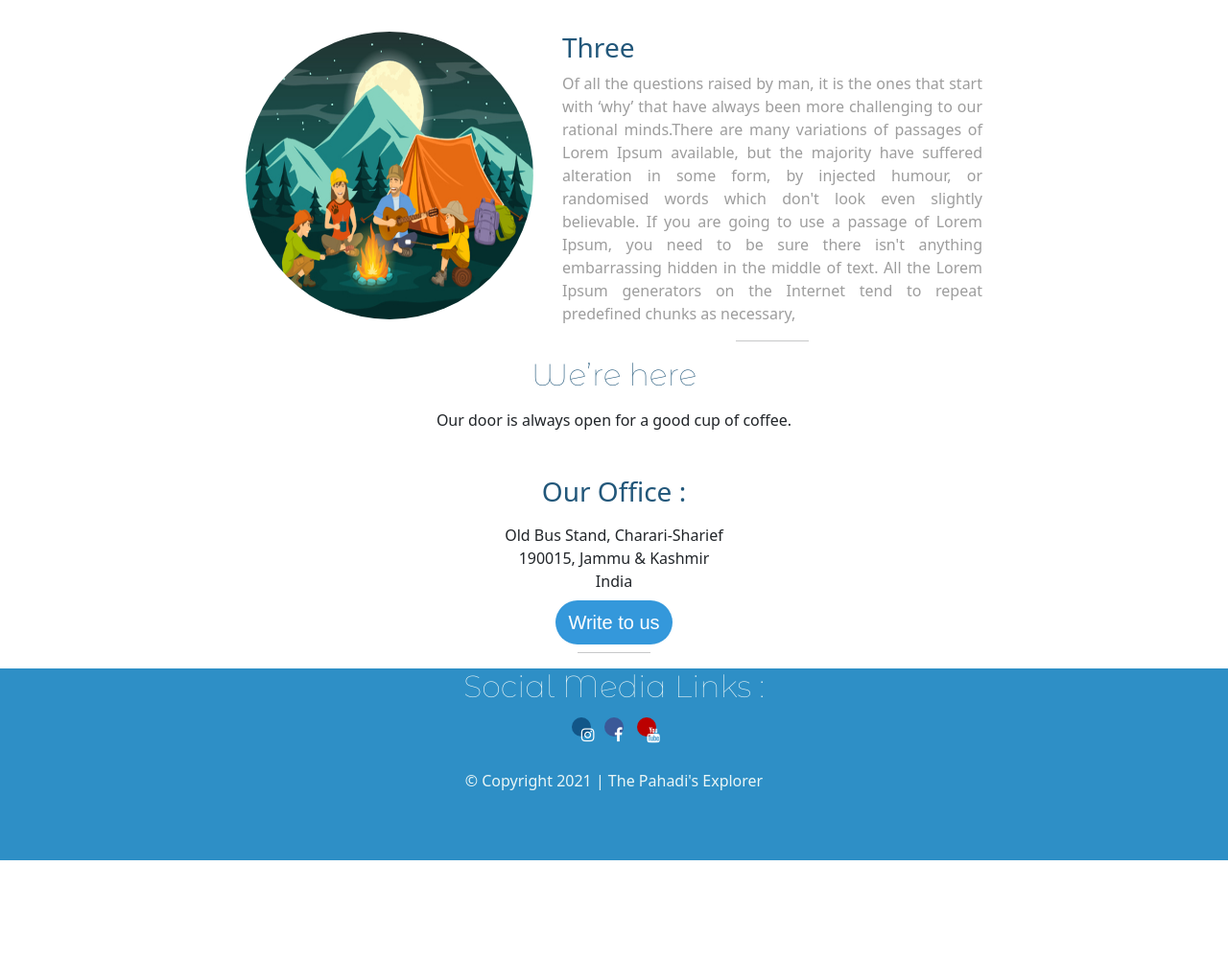
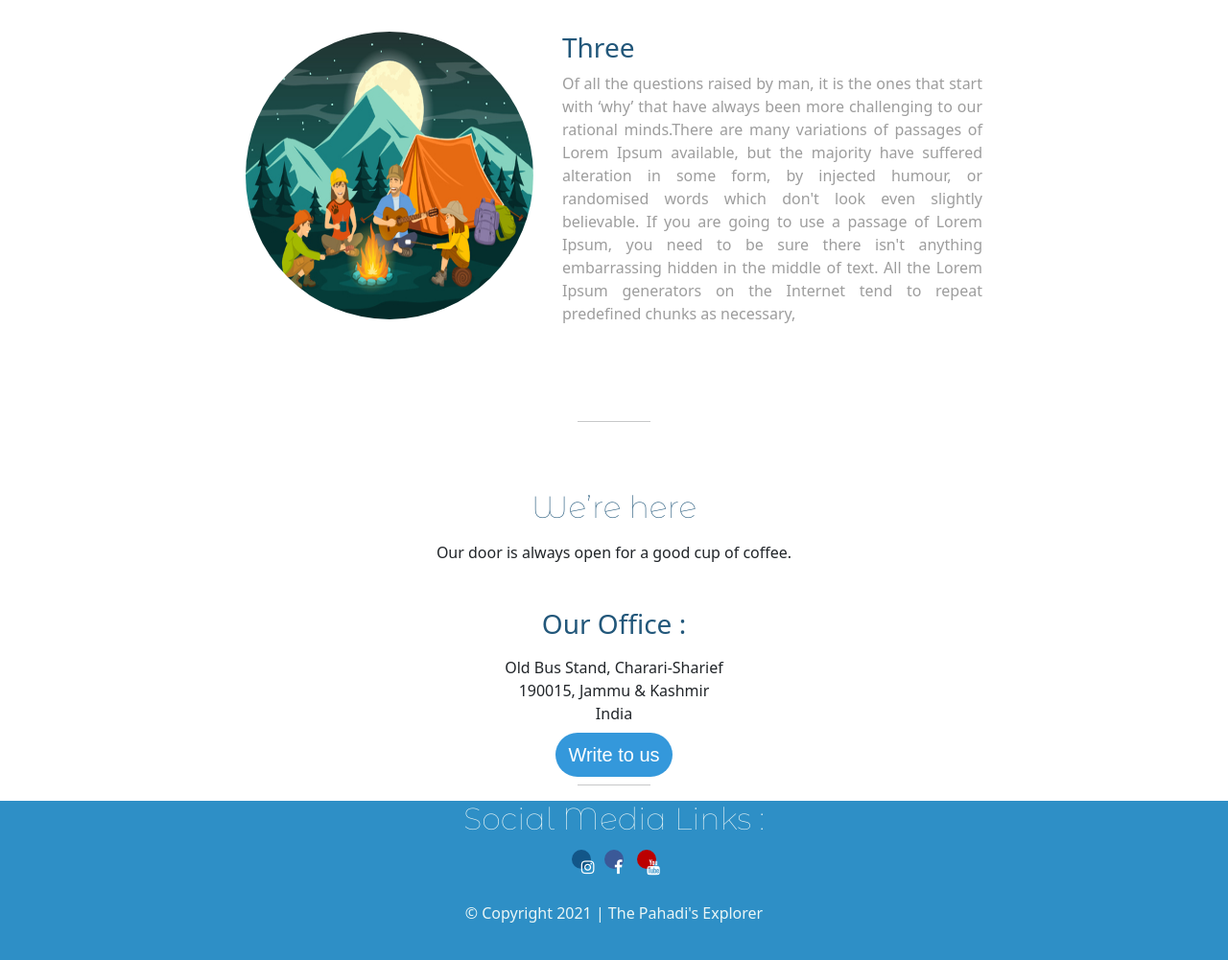
Before and after one commit to manaanmattoo/thepahadis_newCSS, a plain HTML site: page index.html in a window 1280 px wide. Shown: the part 2325-3326 px from the top of the page at 96% size. Before the commit the page ends 3222 px from the top, so only its background shows below. Drawn offline with nearby package versions, Linux system fonts and the light colour scheme.

Commit message:
added classes to hr and h2 in bottom-container

```diff
--- a/index.html
+++ b/index.html
@@ -121,9 +121,9 @@
                 repeat predefined chunks as necessary,</p>
 
         </div>
-        <center><hr></center>
-        <div class="contact"><center>
-            <h2>We’re here
+       <center><hr class="hrr"></center>
+        <div class="contact">
+            <h2 class="h2o">We’re here
             </h2>
             <p>
                 <center> Our door is always open for a good cup of coffee.</center>
```
